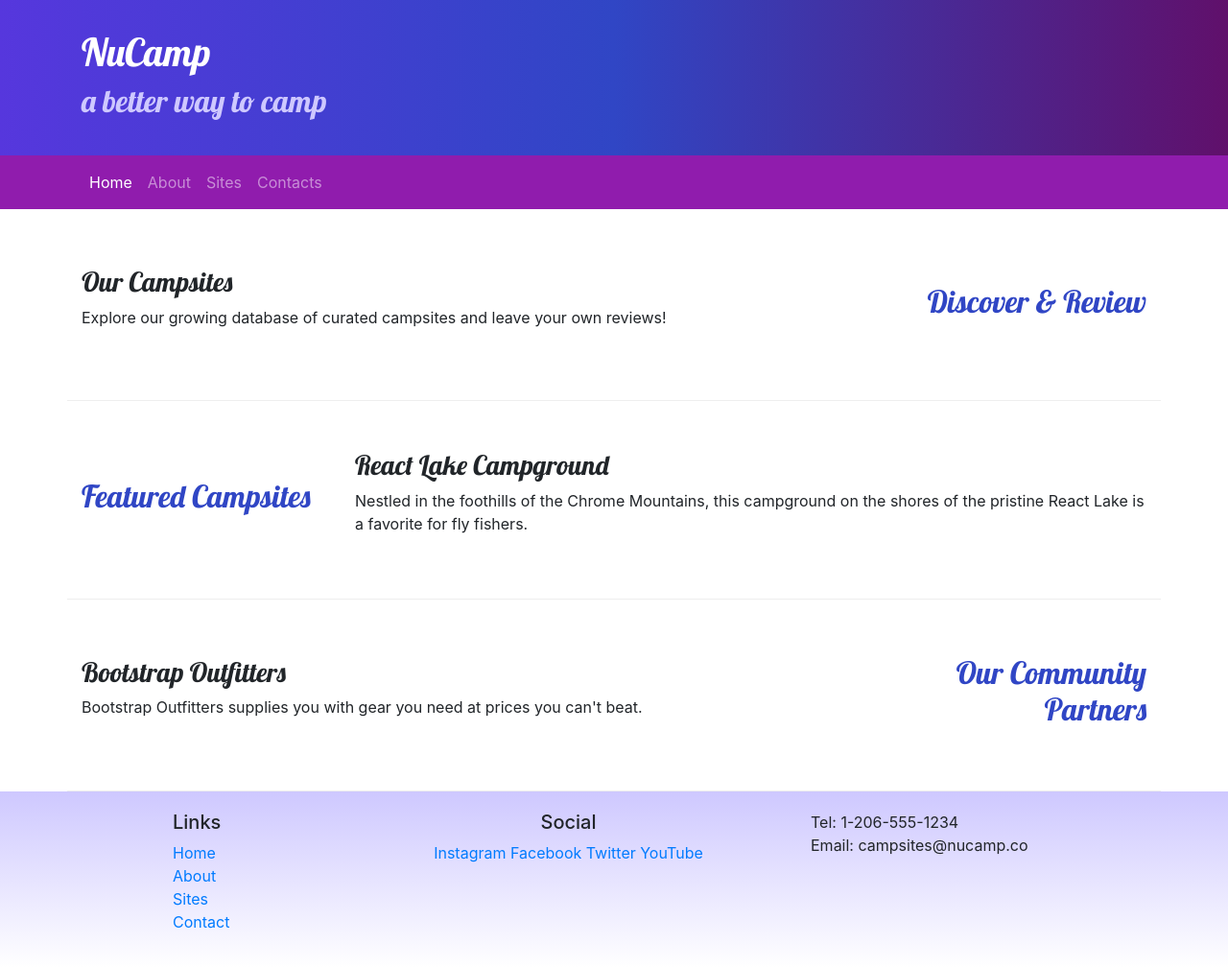
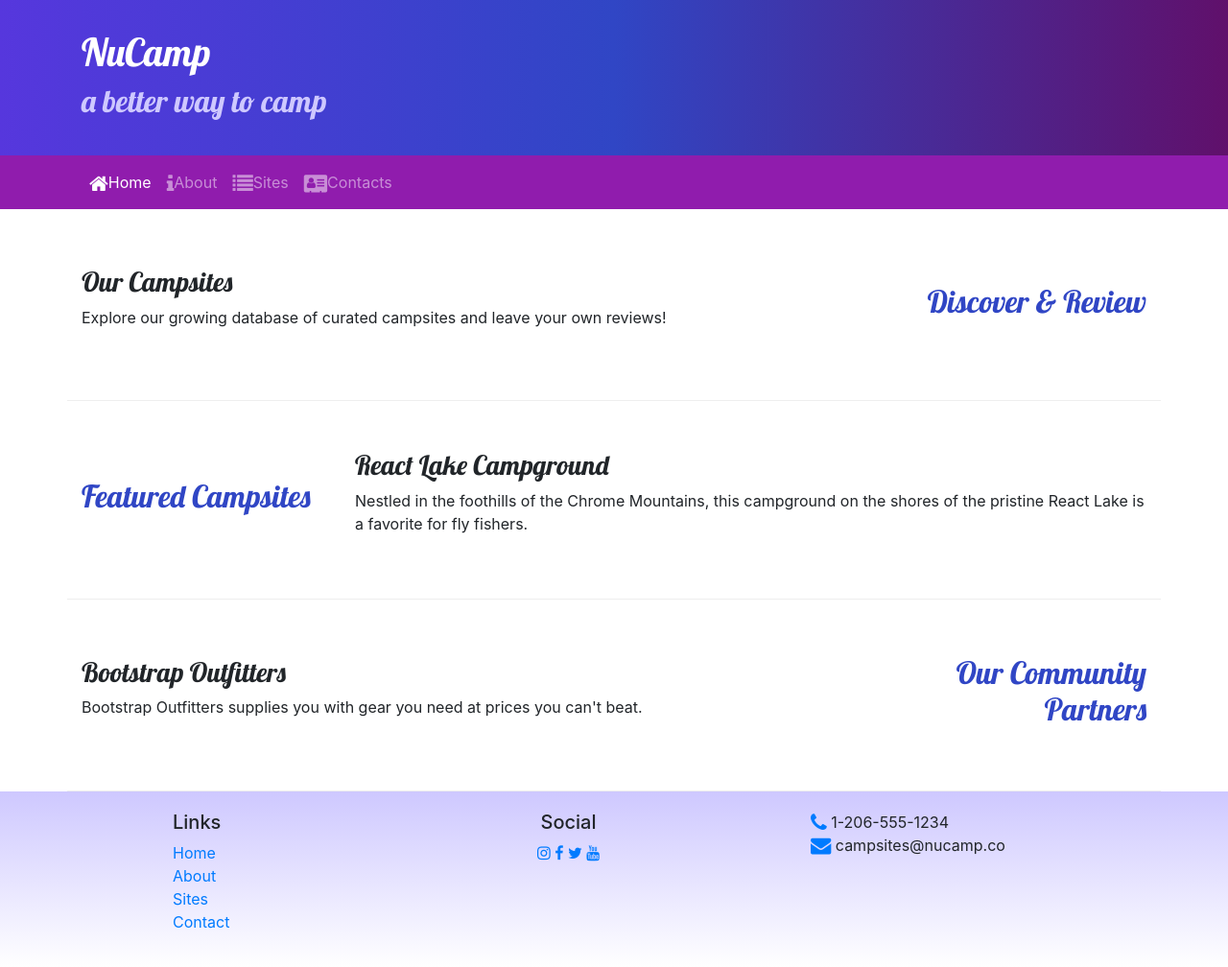
Before and after one commit to mzrickers/nucamp-bootstrap, a website: page index.html in a window 1280 px wide. Shown: the whole page at 96% size. Drawn offline with nearby package versions, Linux system fonts and the light colour scheme.

Commit message:
Icon Fonts Font-Awesome

```diff
--- a/index.html
+++ b/index.html
@@ -7,9 +7,9 @@
 
     <!-- Bootstrap CSS -->
     <link rel="stylesheet" href="node_modules/bootstrap/dist/css/bootstrap.min.css" />
-
     <link rel="stylesheet" href="https://fonts.googleapis.com/css?family=Lobster|Open+Sans" />
     <link rel="stylesheet" href="css/styles.css" />
+    <link rel="stylesheet" href="node_modules/font-awesome/css/font-awesome.min.css" />
     <title>NuCamp: A Better Way To Camp</title>
 </head>
 
@@ -34,10 +34,10 @@
             </button>
             <div class="collapse navbar-collapse" id="nucampNavbar">
                 <ul class="navbar-nav">
-                    <li class="nav-item active"><a class="nav-link" href="#">Home </a></li>
-                    <li class="nav-item"><a class="nav-link" href="aboutus.html">About </a></li>
-                    <li class="nav-item"><a class="nav-link" href="#">Sites </a></li>
-                    <li class="nav-item"><a class="nav-link" href="#">Contacts </a></li>
+                    <li class="nav-item active"><a class="nav-link" href="#"><i class="fa fa-home fa-lg"> </i>Home </a></li>
+                    <li class="nav-item"><a class="nav-link" href="aboutus.html"><i class="fa fa-info fa-lg"> </i>About </a></li>
+                    <li class="nav-item"><a class="nav-link" href="#"><i class="fa fa-list fa-lg"> </i>Sites </a></li>
+                    <li class="nav-item"><a class="nav-link" href="#"><i class="fa fa-address-card fa-lg"> </i>Contacts </a></li>
                 </ul>
             </div>
         </div>
@@ -89,14 +89,14 @@
                 </div>
                 <div class="col-6 col-sm-5 text-center">
                     <h5>Social</h5>
-                    <a href="http://instagram.com/">Instagram</a>
-                    <a href="http://facebook.com/">Facebook</a>
-                    <a href="http://twitter.com/">Twitter</a>
-                    <a href="http://youtube.com/">YouTube</a>
+                    <a href="http://instagram.com/"> <i class="fa fa-instagram"> </i> </a>
+                    <a href="http://facebook.com/"><i class="fa fa-facebook"> </i> </a>
+                    <a href="http://twitter.com/"><i class="fa fa-twitter"></i> </a>
+                    <a href="http://youtube.com/"><i class="fa fa-youtube"></i> </a>
                 </div>
                 <div class="col-sm-4">
-                    Tel: 1-206-555-1234<br />
-                    Email: campsites@nucamp.co
+                    <i class="fa fa-phone fa-lg text-primary"> </i> 1-206-555-1234<br />
+                    <i class="fa fa-envelope fa-lg text-primary"> </i> campsites@nucamp.co
                 </div>
             </div>
         </div>
--- a/package.json
+++ b/package.json
@@ -15,6 +15,7 @@
   },
   "dependencies": {
     "bootstrap": "^4.0.0",
+    "font-awesome": "^4.7.0",
     "jquery": "^3.3.1",
     "popper.js": "^1.12.9"
   }
```
Also changed, not shown: aboutus.html (+11 -11 lines), 1 other file.
